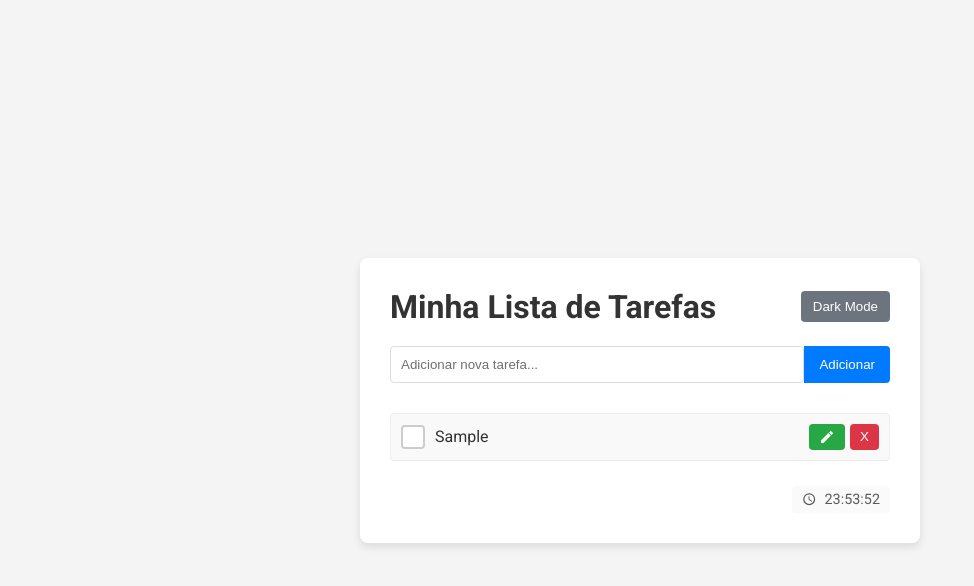
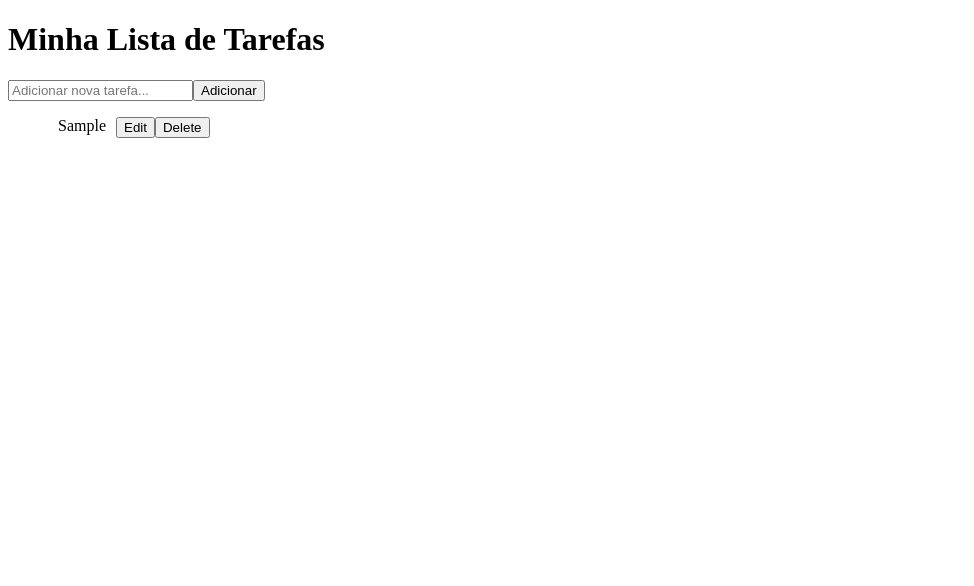
Before and after one commit to heltonsilvadev/todo-app-vite-ts, a Vue app: page / in a window 1280 px wide. Both pictures are taken after typing "Sample" into the empty fields and a click on the button "Adicionar". Shown: the top 586 px of the page, without its empty margins (0-974 px from the left). Built offline with nearby package versions, Linux system fonts and the light colour scheme.

Commit message:
clean up styles and excess complexity

```diff
--- a/src/App.vue
+++ b/src/App.vue
@@ -1,29 +1,18 @@
 <script setup lang="ts">
-import { ref, computed, onMounted, onBeforeUnmount } from 'vue';
-import TaskItem from './components/TaskItem.vue';
-import type { Task } from './types';
+import { ref, onMounted } from "vue";
+import TaskItem from "./components/TaskItem.vue";
+import type { Task } from "./types";
 
 const tasks = ref<Task[]>([]);
-const newTaskText = ref('');
-const isDarkMode = ref(false);
-const currentTime = ref('');
-let clockInterval: number | null = null;
-
-const themeButtonText = computed(() => {
-  return isDarkMode.value ? 'Modo Claro' : 'Dark Mode';
-});
+const newTaskText = ref("");
 
 const saveTasks = () => {
-  localStorage.setItem('tasks', JSON.stringify(tasks.value));
-};
-
-const saveTheme = () => {
-  localStorage.setItem('theme', isDarkMode.value ? 'dark' : 'light');
+  localStorage.setItem("tasks", JSON.stringify(tasks.value));
 };
 
 const addTask = () => {
   const text = newTaskText.value.trim();
-  if (text === '') return;
+  if (text === "") return;
 
   const newTask: Task = {
     id: Date.now(),
@@ -33,12 +22,12 @@ const addTask = () => {
   };
 
   tasks.value.unshift(newTask);
-  newTaskText.value = '';
+  newTaskText.value = "";
   saveTasks();
 };
 
 const deleteTask = (taskId: number) => {
-  tasks.value = tasks.value.filter(task => task.id !== taskId);
+  tasks.value = tasks.value.filter((task) => task.id !== taskId);
   saveTasks();
 };
 
@@ -49,7 +38,7 @@ const toggleTaskCompleted = (task: Task) => {
 };
 
 const handleSave = (taskToSave: Task) => {
-  const task = tasks.value.find(t => t.id === taskToSave.id);
+  const task = tasks.value.find((t) => t.id === taskToSave.id);
   if (task) {
     task.text = taskToSave.text;
     task.editing = false;
@@ -57,29 +46,14 @@ const handleSave = (taskToSave: Task) => {
   }
 };
 
-const toggleTheme = () => {
-  isDarkMode.value = !isDarkMode.value;
-  saveTheme();
-  document.body.classList.toggle('dark-mode', isDarkMode.value);
-};
-
-const updateClock = () => {
-  const now = new Date();
-  const hours = String(now.getHours()).padStart(2, '0');
-  const minutes = String(now.getMinutes()).padStart(2, '0');
-  const seconds = String(now.getSeconds()).padStart(2, '0');
-  currentTime.value = `${hours}:${minutes}:${seconds}`;
-};
-
 const loadState = () => {
-  const savedTheme = localStorage.getItem('theme');
-  isDarkMode.value = savedTheme === 'dark';
-  document.body.classList.toggle('dark-mode', isDarkMode.value);
-
-  const savedTasks = localStorage.getItem('tasks');
+  const savedTasks = localStorage.getItem("tasks");
   if (savedTasks) {
     try {
-      tasks.value = JSON.parse(savedTasks).map((task: Task) => ({ ...task, editing: false }));
+      tasks.value = JSON.parse(savedTasks).map((task: Task) => ({
+        ...task,
+        editing: false,
+      }));
     } catch (e) {
       console.error("Erro ao carregar tarefas do localStorage:", e);
       tasks.value = [];
@@ -89,33 +63,26 @@ const loadState = () => {
 
 onMounted(() => {
   loadState();
-  updateClock();
-  clockInterval = window.setInterval(updateClock, 1000);
-});
-
-onBeforeUnmount(() => {
-  if (clockInterval) {
-    clearInterval(clockInterval);
-  }
 });
 </script>
 
 <template>
-  <div class="header">
+  <div>
     <h1>Minha Lista de Tarefas</h1>
-    <button id="theme-toggle-btn" @click="toggleTheme">
-      {{ themeButtonText }}
-    </button>
   </div>
 
-  <div class="input-area">
+  <div>
     <form @submit.prevent="addTask">
-      <input type="text" id="task-input" placeholder="Adicionar nova tarefa..." v-model="newTaskText">
-      <button id="add-task-btn" type="submit">Adicionar</button>
+      <input
+        type="text"
+        placeholder="Adicionar nova tarefa..."
+        v-model="newTaskText"
+      />
+      <button type="submit">Adicionar</button>
     </form>
   </div>
 
-  <ul id="task-list" v-if="tasks.length > 0">
+  <ul v-if="tasks.length > 0">
     <task-item
       v-for="task in tasks"
       :key="task.id"
@@ -125,291 +92,4 @@ onBeforeUnmount(() => {
       @save="handleSave"
     ></task-item>
   </ul>
-
-  <div class="clock-container">
-    <div class="clock-display">
-      <svg class="clock-icon" viewBox="0 0 24 24"><path d="M12,20A8,8 0 0,0 20,12A8,8 0 0,0 12,4A8,8 0 0,0 4,12A8,8 0 0,0 12,20M12,2A10,10 0 0,1 22,12A10,10 0 0,1 12,22A10,10 0 0,1 2,12A10,10 0 0,1 12,2M12.5,7V12.25L17,14.92L16.25,16.15L11,13V7H12.5Z"></path></svg>
-      <span>{{ currentTime }}</span>
-    </div>
-  </div>
 </template>
-
-<style>
-/*
- * ===============================================
- * ESTILOS GERAIS E VARIÁVEIS DE TEMA (CSS)
- * ===============================================
-*/
-:root {
-    --bg-color: #f4f4f4;
-    --container-bg-color: #fff;
-    --text-color: #333;
-    --box-shadow: 0 4px 8px rgba(0, 0, 0, 0.1);
-    --input-border-color: #ddd;
-    --add-btn-bg: #007bff;
-    --add-btn-hover-bg: #0056b3;
-    --list-item-bg: #f9f9f9;
-    --list-item-border: #eee;
-    --completed-text-color: #888;
-    --completed-bg: #e0e0e0;
-    --edit-btn-bg: #28a745;
-    --edit-btn-hover-bg: #218838;
-    --delete-btn-bg: #dc3545;
-    --delete-btn-hover-bg: #c82333;
-    --theme-toggle-btn-bg: #6c757d;
-    --theme-toggle-btn-hover-bg: #5a6268;
-    --checkbox-border: #ccc;
-    --checkbox-bg: #fff;
-    --checkbox-checked-color: #28a745;
-    --save-btn-bg: var(--add-btn-bg);
-    --save-btn-hover-bg: var(--add-btn-hover-bg);
-}
-
-body.dark-mode {
-    --bg-color: #2c2c2c;
-    --container-bg-color: #3a3a3a;
-    --text-color: #e0e0e0;
-    --box-shadow: 0 4px 8px rgba(0, 0, 0, 0.4);
-    --input-border-color: #555;
-    --add-btn-bg: #4a90e2;
-    --add-btn-hover-bg: #357ABD;
-    --list-item-bg: #4a4a4a;
-    --list-item-border: #5a5a5a;
-    --completed-text-color: #b0b0b0;
-    --completed-bg: #5a5a5a;
-    --edit-btn-bg: #34c759;
-    --edit-btn-hover-bg: #2ca349;
-    --delete-btn-bg: #e74c3c;
-    --delete-btn-hover-bg: #c0392b;
-    --theme-toggle-btn-bg: #495057;
-    --theme-toggle-btn-hover-bg: #343a40;
-    --checkbox-border: #777;
-    --checkbox-bg: #444;
-    --checkbox-checked-color: #34c759;
-}
-
-body {
-    font-family: 'Roboto', sans-serif;
-    background-color: var(--bg-color);
-    color: var(--text-color);
-    display: flex;
-    justify-content: center;
-    align-items: center;
-    min-height: 100vh;
-    margin: 0;
-    transition: background-color 0.3s ease, color 0.3s ease;
-}
-
-/* Container principal da aplicação (usado pelo template do App.js) */
-#app {
-    background-color: var(--container-bg-color);
-    padding: 30px;
-    border-radius: 8px;
-    box-shadow: var(--box-shadow);
-    width: 100%;
-    max-width: 500px;
-    text-align: center;
-    transition: background-color 0.3s ease, box-shadow 0.3s ease;
-}
-
-.header {
-    display: flex;
-    justify-content: space-between;
-    align-items: center;
-    margin-bottom: 20px;
-}
-
-h1 {
-    color: var(--text-color);
-    margin: 0;
-}
-
-#theme-toggle-btn {
-    padding: 8px 12px;
-    background-color: var(--theme-toggle-btn-bg);
-    color: white;
-    border: none;
-    border-radius: 4px;
-    cursor: pointer;
-    transition: background-color 0.3s ease;
-}
-
-#theme-toggle-btn:hover {
-    background-color: var(--theme-toggle-btn-hover-bg);
-}
-
-.input-area {
-    display: flex;
-    margin-bottom: 30px;
-}
-
-.input-area form {
-    display: flex;
-    width: 100%;
-}
-
-#task-input {
-    flex-grow: 1;
-    padding: 10px;
-    border: 1px solid var(--input-border-color);
-    border-radius: 4px;
-    outline: none;
-    background-color: var(--container-bg-color);
-    color: var(--text-color);
-    transition: background-color 0.3s ease, border-color 0.3s ease, color 0.3s ease;
-}
-
-#task-input::placeholder {
-    color: var(--text-color);
-    opacity: 0.7;
-}
-
-#add-task-btn {
-    padding: 10px 15px;
-    background-color: var(--add-btn-bg);
-    color: white;
-    border: none;
-    border-radius: 0 4px 4px 0;
-    cursor: pointer;
-    transition: background-color 0.3s ease;
-}
-
-#add-task-btn:hover {
-    background-color: var(--add-btn-hover-bg);
-}
-
-#task-list {
-    list-style: none;
-    padding: 0;
-    margin: 0;
-}
-
-.clock-container {
-    margin-top: 25px;
-    display: flex;
-    justify-content: flex-end;
-}
-
-.clock-display {
-    color: var(--text-color);
-    font-size: 0.9em;
-    opacity: 0.8;
-    background-color: var(--list-item-bg);
-    padding: 5px 10px;
-    border-radius: 4px;
-    display: flex;
-    align-items: center;
-    gap: 8px;
-}
-
-.clock-icon {
-    width: 1em;
-    height: 1em;
-    fill: currentColor;
-}
-
-/* Estilos para o elemento <li> que encapsula cada tarefa */
-#task-list li {
-    background-color: var(--list-item-bg);
-    padding: 10px;
-    border: 1px solid var(--list-item-border);
-    border-radius: 4px;
-    margin-bottom: 8px;
-    display: flex;
-    align-items: center;
-    gap: 10px;
-    word-break: break-word; /* Garante que textos longos quebrem a linha */
-    color: var(--text-color);
-    transition: background-color 0.3s ease, border-color 0.3s ease, color 0.3s ease;
-}
-
-/* Checkbox customizado para marcar tarefas como concluídas */
-.task-checkbox {
-    width: 20px;
-    height: 20px;
-    border: 2px solid var(--checkbox-border);
-    background-color: var(--checkbox-bg);
-    border-radius: 4px;
-    cursor: pointer;
-    display: flex;
-    justify-content: center;
-    align-items: center;
-    flex-shrink: 0;
-}
-
-.task-checkbox::before {
-    content: '';
-    display: none;
-    width: 10px;
-    height: 10px;
-    background-color: var(--checkbox-checked-color);
-    clip-path: polygon(14% 44%, 0 65%, 50% 100%, 100% 16%, 80% 0%, 43% 62%);
-}
-
-.task-checkbox.checked::before {
-    display: block;
-}
-
-/* Campo de input para edição */
-.edit-input {
-    flex-grow: 1;
-    padding: 10px;
-    border: 1px solid var(--input-border-color);
-    border-radius: 4px;
-    outline: none;
-    background-color: var(--container-bg-color);
-    color: var(--text-color);
-    transition: background-color 0.3s ease, border-color 0.3s ease, color 0.3s ease;
-}
-
-/* Texto da tarefa */
-#task-list li .task-text {
-    flex-grow: 1;
-    text-align: left;
-    cursor: pointer;
-}
-
-/* Ações da tarefa (botões de editar/salvar/excluir) */
-#task-list .task-actions {
-    display: flex;
-    gap: 5px;
-}
-
-/* Estilos para tarefas concluídas */
-#task-list li.completed .task-text {
-    text-decoration: line-through;
-    color: var(--completed-text-color);
-}
-
-#task-list li.completed {
-    background-color: var(--completed-bg);
-}
-
-/* Botões de ação genéricos */
-.delete-btn, .edit-btn, .save-btn {
-    color: white;
-    border: none;
-    padding: 5px 10px;
-    border-radius: 4px;
-    cursor: pointer;
-    transition: background-color 0.3s ease;
-    display: flex;
-    align-items: center;
-    justify-content: center;
-}
-
-.delete-btn { background-color: var(--delete-btn-bg); }
-.delete-btn:hover { background-color: var(--delete-btn-hover-bg); }
-
-.edit-btn { background-color: var(--edit-btn-bg); }
-.edit-btn:hover { background-color: var(--edit-btn-hover-bg); }
-
-.save-btn { background-color: var(--save-btn-bg); }
-.save-btn:hover { background-color: var(--save-btn-hover-bg); }
-
-.save-btn svg, .edit-btn svg {
-    width: 16px;
-    height: 16px;
-    fill: white;
-}
-</style>
--- a/src/components/TaskItem.vue
+++ b/src/components/TaskItem.vue
@@ -1,89 +1,75 @@
 <script setup lang="ts">
-import { ref, nextTick } from 'vue';
-import type { Task } from '../types';
+import { ref, useTemplateRef } from "vue";
+import type { Task } from "../types";
 
 const props = defineProps<{
-  task: Task
+  task: Task;
 }>();
 
 const emit = defineEmits<{
-  (e: 'delete', id: number): void
-  (e: 'toggle-complete', task: Task): void
-  (e: 'save', task: Task): void
+  (e: "delete", id: number): void;
+  (e: "toggle-complete", task: Task): void;
+  (e: "save", task: Task): void;
 }>();
 
 const isEditing = ref(false);
-const originalText = ref('');
-const editInput = ref<HTMLInputElement | null>(null);
+const originalText = ref("");
+// this will get a reference to the dom element once the component is mounted
+const editInput = useTemplateRef("editInput");
 
 const deleteTask = () => {
-  emit('delete', props.task.id);
+  emit("delete", props.task.id);
 };
 
 const toggleComplete = () => {
-  emit('toggle-complete', props.task);
+  emit("toggle-complete", props.task);
 };
 
 const editTask = () => {
   if (props.task.completed) return;
   originalText.value = props.task.text;
   isEditing.value = true;
-
-  nextTick(() => {
-    editInput.value?.focus();
-  });
 };
 
 const saveEdit = () => {
   if (!isEditing.value) return;
 
   let newText = editInput.value?.value.trim();
-  if (newText === '') {
+  if (newText == null) {
     newText = originalText.value;
   }
 
   isEditing.value = false;
-  emit('save', { ...props.task, text: newText });
+  emit("save", { ...props.task, text: newText });
 };
 
 const cancelEdit = () => {
   isEditing.value = false;
   //
-  emit('save', { ...props.task, text: originalText.value });
+  emit("save", { ...props.task, text: originalText.value });
 };
 </script>
 
 <template>
-  <li :class="{ 'completed': task.completed }">
-    <div
-        class="task-checkbox"
-        :class="{ 'checked': task.completed }"
-        @click="toggleComplete"
-        role="checkbox"
-        :aria-checked="task.completed"
-        tabindex="0"
-        @keydown.space.prevent="toggleComplete"
-    ></div>
+  <!-- display flex makes the buttons side by side -->
+  <li style="display: flex; gap: 10px">
+    <div @click="toggleComplete" @keydown.space.prevent="toggleComplete"></div>
 
     <input
-        v-if="isEditing"
-        type="text"
-        class="edit-input"
-        :value="task.text"
-        ref="editInput" @keyup.enter="saveEdit"
-        @keyup.esc="cancelEdit"
-        @blur="saveEdit"
-    >
-    <span v-else class="task-text" @click="toggleComplete">{{ task.text }}</span>
+      v-if="isEditing"
+      type="text"
+      :value="task.text"
+      ref="editInput"
+      @keyup.enter="saveEdit"
+      @keyup.esc="cancelEdit"
+      @blur="saveEdit"
+    />
+    <span v-else @click="toggleComplete">{{ task.text }}</span>
 
-    <div class="task-actions">
-      <button v-if="isEditing" class="save-btn" @click="saveEdit" aria-label="Salvar edição da tarefa">
-        <svg viewBox="0 0 24 24"><path d="M15,9H5V5H15M12,19A3,3 0 0,1 9,16A3,3 0 0,1 12,13A3,3 0 0,1 15,16A3,3 0 0,1 12,19M17,3H5C3.89,3 3,3.9 3,5V19A2,2 0 0,0 5,21H19A2,2 0 0,0 21,19V7L17,3Z"></path></svg>
-      </button>
-      <button v-else class="edit-btn" @click="editTask" aria-label="Editar tarefa">
-        <svg viewBox="0 0 24 24"><path d="M20.71,7.04C21.1,6.65 21.1,6.02 20.71,5.63L18.37,3.29C17.98,2.9 17.35,2.9 16.96,3.29L15.12,5.12L18.87,8.87M3,17.25V21H6.75L17.81,9.93L14.06,6.18L3,17.25Z"></path></svg>
-      </button>
-      <button class="delete-btn" @click="deleteTask" aria-label="Excluir tarefa">X</button>
+    <div style="display: flex">
+      <button v-if="isEditing" @click="saveEdit">Save</button>
+      <button v-else @click="editTask">Edit</button>
+      <button @click="deleteTask">Delete</button>
     </div>
   </li>
 </template>
```
Also changed, not shown: 2 other files (tests, documents, lock files or other folders). Lines whose indentation alone changed are shown as unchanged.
